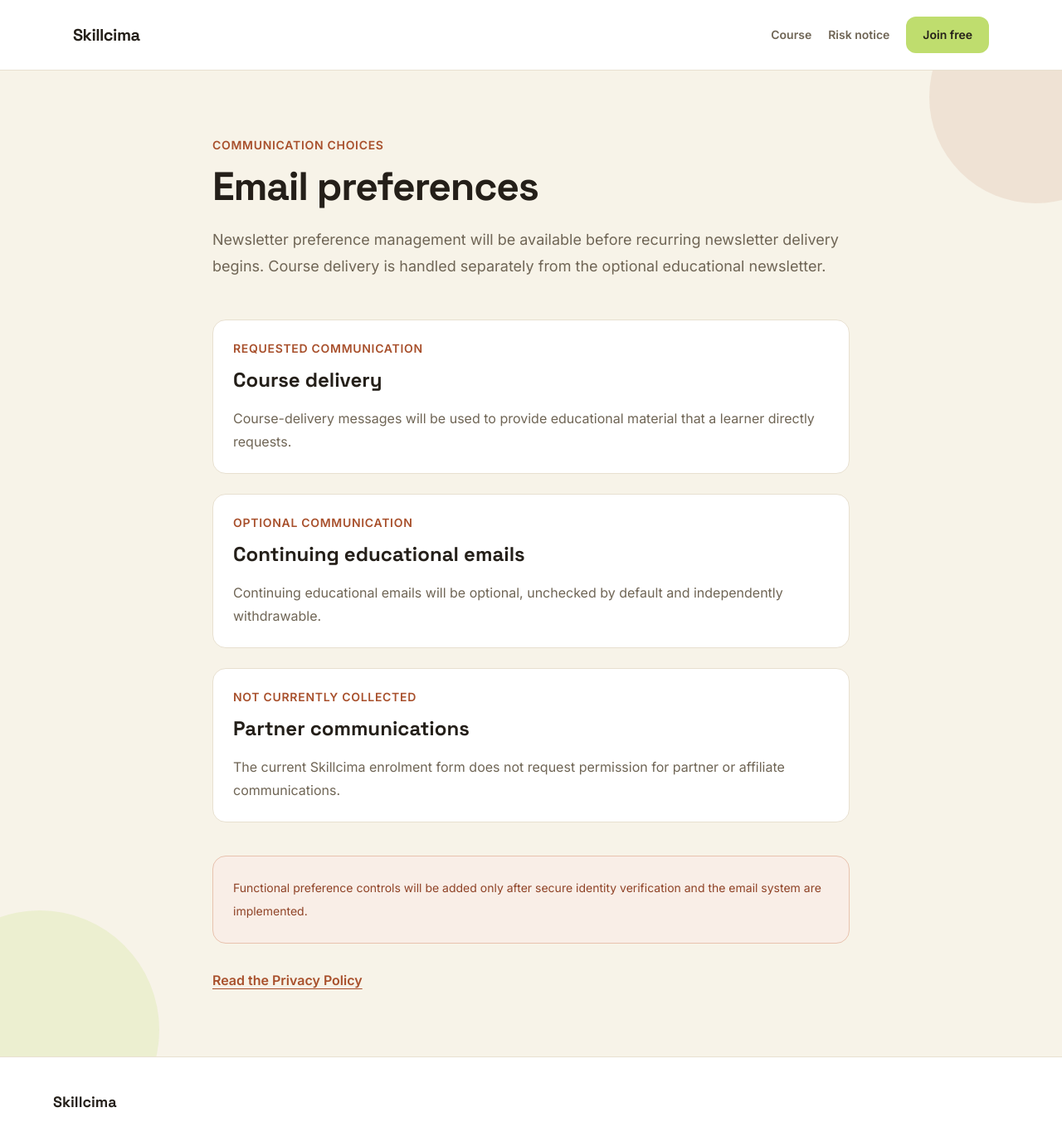
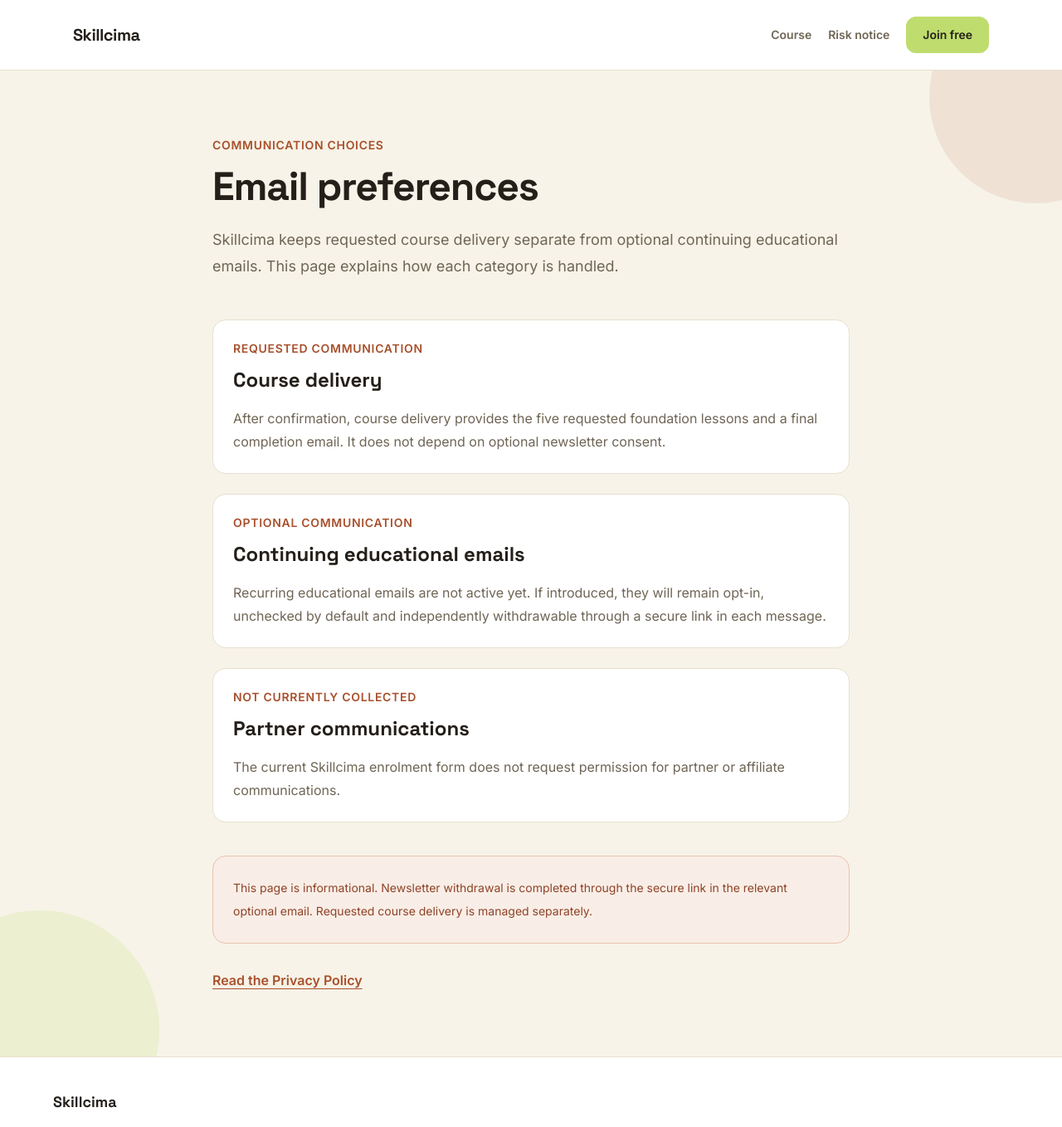
Before and after one commit to edwin343478/pipstart-platform, a Next.js app in the folder apps/skillcima/: page /email-preferences in a window 1280 px wide. Shown: the top 1358 px of the page at 83% size. Built offline with nearby package versions, Linux system fonts and the light colour scheme.

Commit message:
fix(skillcima): align public email claims

```diff
--- a/apps/skillcima/src/app/email-preferences/page.tsx
+++ b/apps/skillcima/src/app/email-preferences/page.tsx
@@ -22,9 +22,9 @@ export default function EmailPreferencesPage() {
         </h1>
 
         <p className="mt-6 text-lg leading-8 text-muted">
-          Newsletter preference management will be available before recurring
-          newsletter delivery begins. Course delivery is handled separately from
-          the optional educational newsletter.
+          Skillcima keeps requested course delivery separate from optional
+          continuing educational emails. This page explains how each category is
+          handled.
         </p>
 
         <div className="mt-12 space-y-6">
@@ -38,8 +38,9 @@ export default function EmailPreferencesPage() {
             </h2>
 
             <p className="mt-4 leading-7 text-muted">
-              Course-delivery messages will be used to provide educational
-              material that a learner directly requests.
+              After confirmation, course delivery provides the five requested
+              foundation lessons and a final completion email. It does not
+              depend on optional newsletter consent.
             </p>
           </section>
 
@@ -53,8 +54,9 @@ export default function EmailPreferencesPage() {
             </h2>
 
             <p className="mt-4 leading-7 text-muted">
-              Continuing educational emails will be optional, unchecked by
-              default and independently withdrawable.
+              Recurring educational emails are not active yet. If introduced,
+              they will remain opt-in, unchecked by default and independently
+              withdrawable through a secure link in each message.
             </p>
           </section>
 
@@ -75,8 +77,9 @@ export default function EmailPreferencesPage() {
         </div>
 
         <div className="mt-10 rounded-2xl border border-warning-border bg-warning-soft p-6 text-sm leading-7 text-warning">
-          Functional preference controls will be added only after secure
-          identity verification and the email system are implemented.
+          This page is informational. Newsletter withdrawal is completed through
+          the secure link in the relevant optional email. Requested course
+          delivery is managed separately.
         </div>
 
         <Link
--- a/apps/skillcima/src/components/faq-accordion.tsx
+++ b/apps/skillcima/src/components/faq-accordion.tsx
@@ -13,7 +13,7 @@ const faqs: FAQItem[] = [
   {
     question: "Is the course really free?",
     answer:
-      "Yes. The five-day Forex Foundations course is completely free. No credit card required, no hidden fees, and no upsells to paid content. We believe risk education should be accessible to everyone.",
+      "Yes. The five Forex Foundations lessons are free. Joining does not require a credit card or payment, and completing the foundation sequence does not create a paid subscription.",
   },
   {
     question: "Do I need a broker account?",
@@ -28,12 +28,12 @@ const faqs: FAQItem[] = [
   {
     question: "How is the course delivered?",
     answer:
-      "One lesson per day via email for 5 days. Each lesson takes 8-12 minutes to read and includes practical exercises you can do without risking real money.",
+      "One concise foundation lesson is delivered by email each day for five days. A final completion email will point learners to PipStart when the full learning website is ready.",
   },
   {
-    question: "Can I unsubscribe at any time?",
+    question: "Can I stop optional educational emails?",
     answer:
-      "Absolutely. Every email includes a one-click unsubscribe link. You can also manage your preferences at any time from your email preferences page.",
+      "Yes. Continuing educational emails are optional and separate from the five requested course lessons. If you choose them, each continuing email will include a secure unsubscribe link that asks you to confirm the change.",
   },
 ];
 
```
